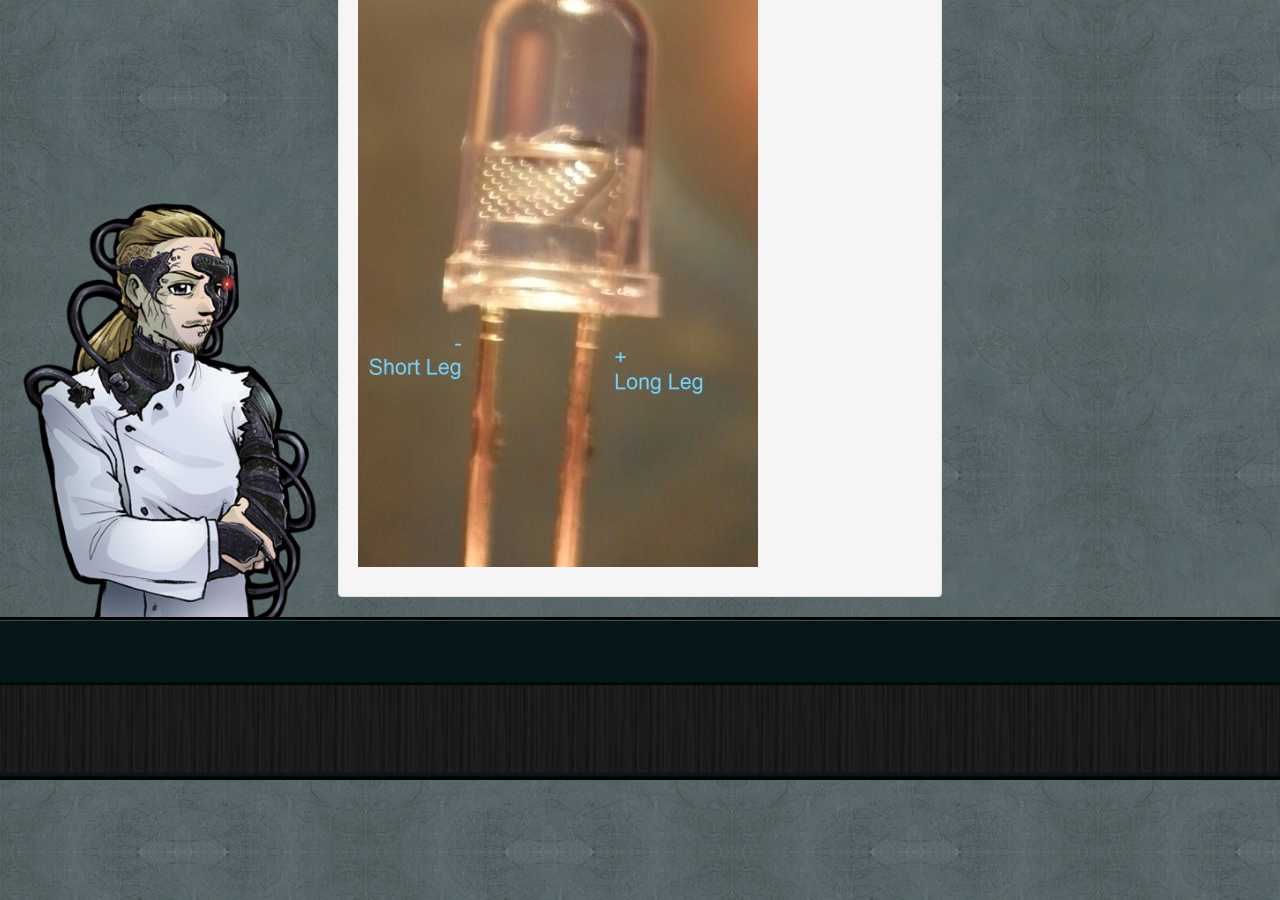
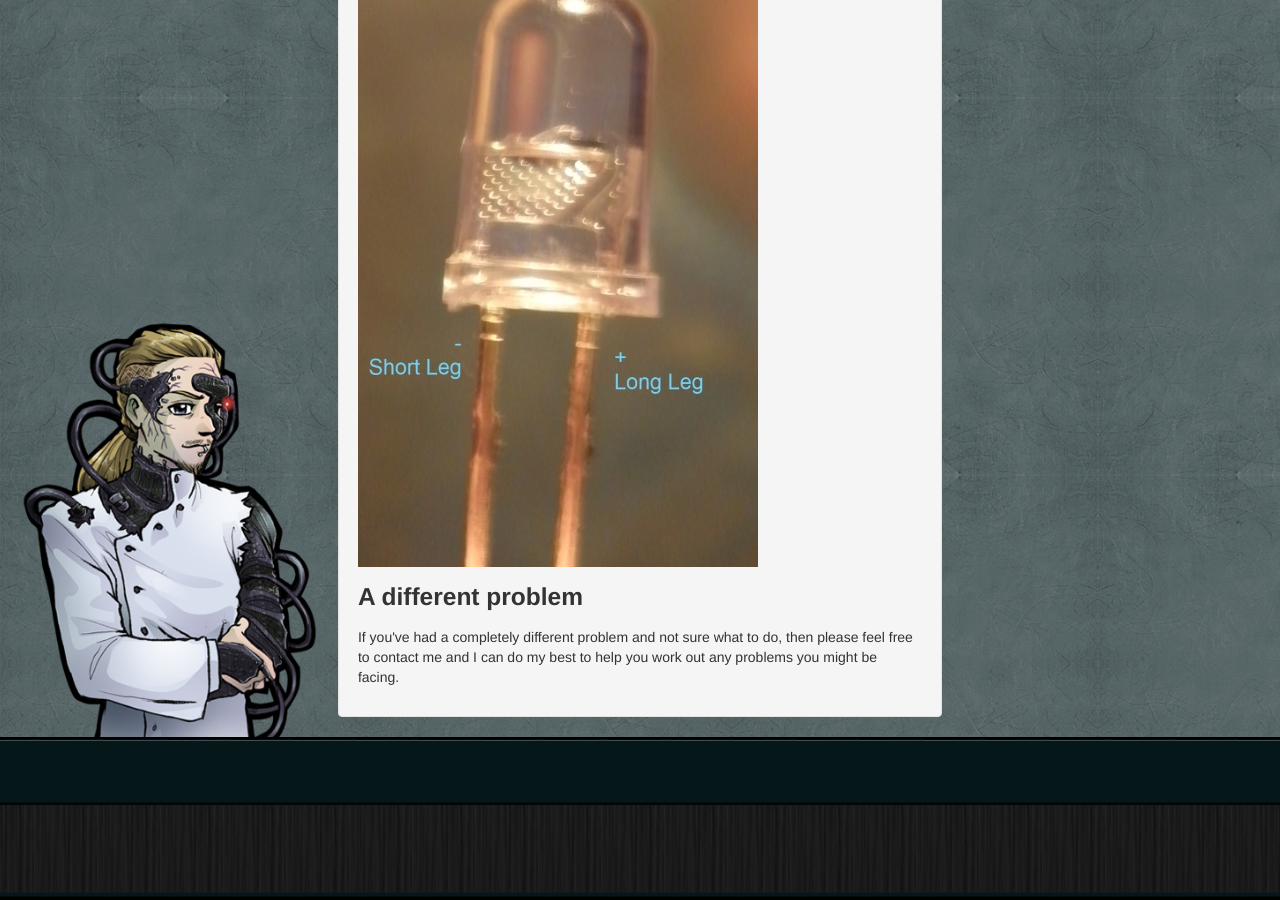
Before and after one commit to Cyberlane/Cyber-Lane-Jekyll, a Jekyll site: the page built from _products/tree-kit-trinket-common-problems.md, in a window 1280 px wide and 900 px high, scrolled down 1410 px. Built offline with Jekyll 4.4.1, drawn with Linux system fonts in a browser that asks for light colours; nearby versions of some CDN libraries; Markdown is read by kramdown in place of the engine named in the settings.

Commit message:
Possible template improvement

```diff
--- /dev/null
+++ b/_layouts/common_problems.html
@@ -0,0 +1,6 @@
+---
+layout:		product_info
+---
+{{ content }}
+<h3>A different problem</h3>
+<p>If you've had a completely different problem and not sure what to do, then please feel free to contact me and I can do my best to help you work out any problems you might be facing.</p>
--- a/_products/tree-kit-trinket-common-problems.md
+++ b/_products/tree-kit-trinket-common-problems.md
@@ -1,6 +1,6 @@
 ---
 permalink:	/products/tree-kit-trinket/common-problems/
-layout:		product_info
+layout:		common_problems
 title:		Tree-Kit-Trinket - Common Problems
 sidebar:    'tree-kit-trinket'
 ---
```
